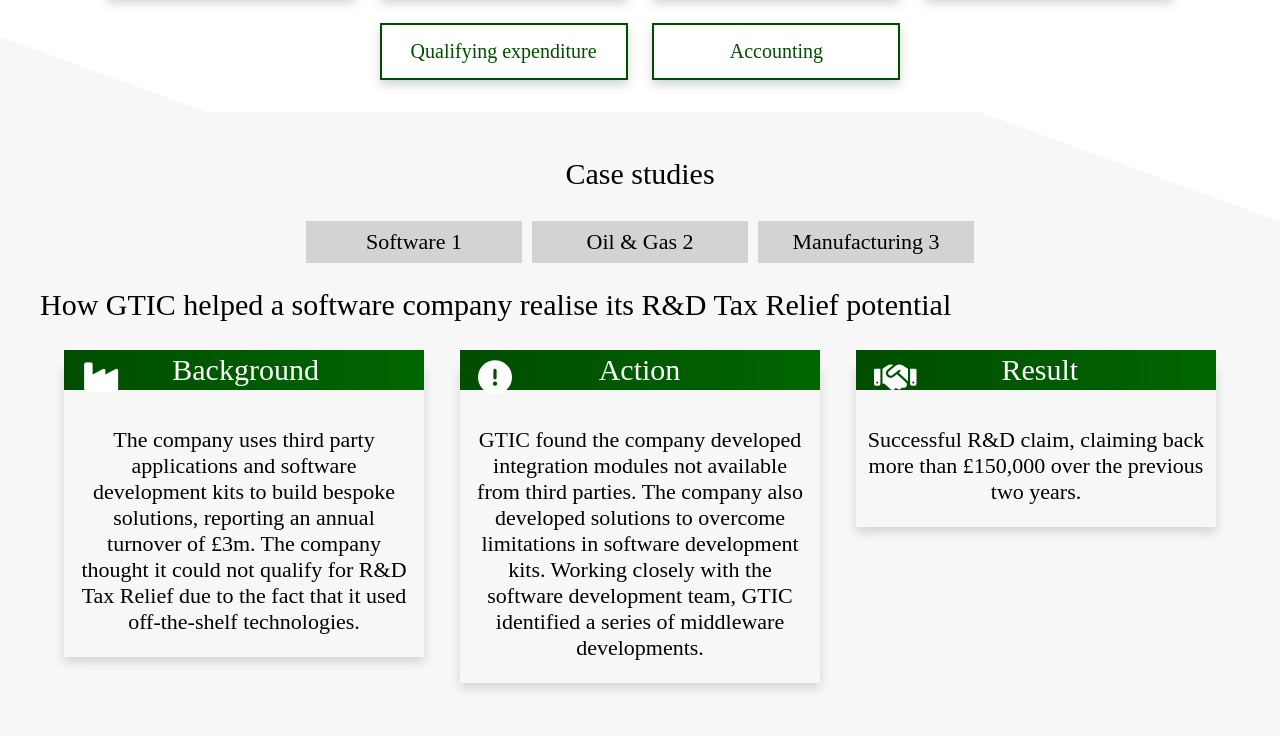
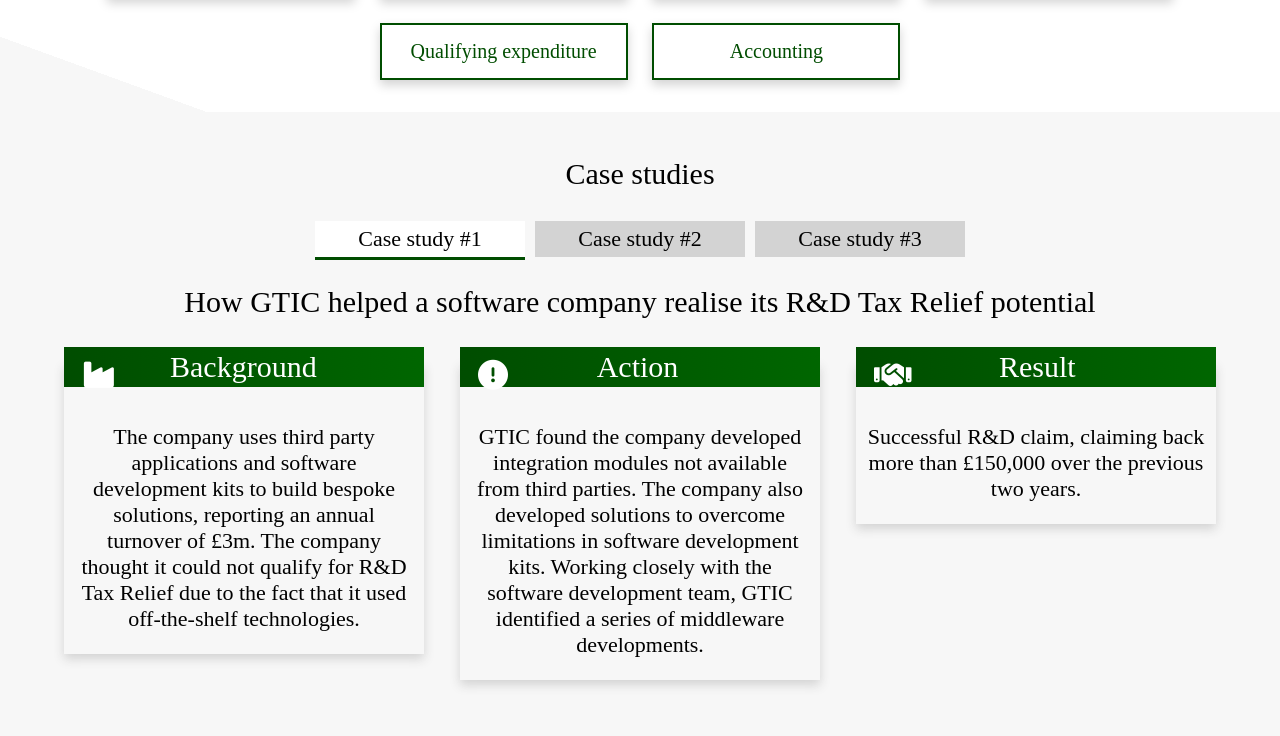
Before and after one commit to samalty/gtic-website, a React (Create React App) app: page /insights in a window 1280 px wide. Shown: the part 971-1707 px from the top of the page. Built offline with nearby package versions, Linux system fonts and the light colour scheme; a web font is replaced by a local one; what google-maps-react would draw is missing.

Commit message:
Fixed insight page tabs issue and updated calculator styles.

```diff
--- a/src/components/Calculator.js
+++ b/src/components/Calculator.js
@@ -122,7 +122,7 @@
         return (
             <div className="calc-container">
                 <div className="calc-intro">
-                    <h2>R&D Tax Calculator</h2>
+                    <h2>R&D Tax Calculator</h2><i class="fas fa-calculator"></i>
                     <p>Try out our calculator to estimate the Corporation Tax savings that your company could make from a successful R&D Tax Relief claim.</p>
                 </div>
                 <button onClick={this.displayCalculator} className={ this.state.calcDisplay ? "invisible" : "intro-btn" }><span>Get started</span></button>
@@ -135,7 +135,6 @@
                         <Tab className={ this.state.SME ? "inactive-tab" : "active-tab" }
                             onClick={this.toggleLC}>Large company</Tab>
                     </TabList>
-                    <br></br>
                     <TabPanel className="tab-panel">
                         <form className="calculator-form" onSubmit={this.handleSMECalculation}>
                             <p>Is your company making a profit or a loss?</p>
--- a/src/components/Insights.js
+++ b/src/components/Insights.js
@@ -7,6 +7,15 @@
 import Footer from './Footer';
 
 class Insights extends Component {
+    constructor(props){
+        super(props)
+        this.state = {
+            caseStudy: 1
+        }
+    }
+    toggleTab = (item) => {
+        this.setState({ caseStudy: item.id });
+    }
     render() {
         return (
             <div className="background">
@@ -60,19 +69,19 @@
                             <h2>Case studies</h2>
                             <Tabs className="tabs">
                                 <TabList className="tablist">
-                                    {CaseStudiesData.map((item, index) => {
+                                    {CaseStudiesData.map((item) => {
                                         return (
-                                            <Tab onClick={this.activeTab} className="inactive-tab">{item.industry} {item.id}</Tab>
+                                            <Tab key={item.id} onClick={this.toggleTab.bind(this,item)} className={ this.state.caseStudy === item.id ? "active-tab" : "inactive-tab" }>{item.title}</Tab>
                                         )
                                     })}
                                 </TabList>
-                                {CaseStudiesData.map((item, index) => {
+                                {CaseStudiesData.map((item) => {
                                     return (
-                                        <TabPanel className="tab-panel">
+                                        <TabPanel className="tab-panel" key={item.id}>
                                             <h2>{item.intro}</h2>
                                             <div className="case-study-info">
                                                 <div className="info-header">
-                                                    <i class="fas fa-industry"></i>
+                                                    <i className="fas fa-industry"></i>
                                                     <h2>Background</h2>
                                                 </div>
                                                 <div className="info-body">
@@ -81,7 +90,7 @@
                                             </div>
                                             <div className="case-study-info">
                                                 <div className="info-header">
-                                                    <i class="fas fa-exclamation-circle"></i>
+                                                    <i className="fas fa-exclamation-circle"></i>
                                                     <h2>Action</h2>
                                                 </div>
                                                 <div className="info-body">
@@ -90,7 +99,7 @@
                                             </div>
                                             <div className="case-study-info">
                                                 <div className="info-header">
-                                                    <i class="fas fa-handshake"></i>
+                                                    <i className="fas fa-handshake"></i>
                                                     <h2>Result</h2>
                                                 </div>
                                                 <div className="info-body">
--- a/src/components/data/CaseStudiesData.js
+++ b/src/components/data/CaseStudiesData.js
@@ -1,6 +1,7 @@
 export const CaseStudiesData = [
     {
-        id: '1',
+        id: 1,
+        title: 'Case study #1',
         industry: 'Software',
         turnover: '£3 million',
         employees: '10-50',
@@ -14,7 +15,8 @@
         result: `Successful R&D claim, claiming back more than £150,000 over the previous two years.`
     },
     {
-        id: '2',
+        id: 2,
+        title: 'Case study #2',
         industry: 'Oil & Gas',
         turnover: '£2.5 million',
         employees: '10-50',
@@ -27,7 +29,8 @@
         result: `Successful R&D claim, claiming back £200,000 over two years.`
     },
     {
-        id: '3',
+        id: 3,
+        title: 'Case study #3',
         industry: 'Manufacturing',
         turnover: '£5 million',
         employees: '51-100',
--- a/src/components/styles/Calculator.scss
+++ b/src/components/styles/Calculator.scss
@@ -11,7 +11,17 @@
         max-width: 1000px;
         h2{
             color: #004d00;
-            text-shadow: 1px 1px 1px rgb(0, 0, 0);
+            font-weight: 600;
+            display: inline-block;
+        }
+        .fas{
+            color: #004d00;
+            display: inline-block;
+            font-size: 28px;
+            margin-left: 10px;
+        }
+        p{
+            margin-top: -5px;
         }
     }
     .intro-btn{
@@ -55,11 +65,12 @@
 .calculator-form{
     box-sizing: border-box;
     margin: 0px auto;
-    padding: 0px 10px;
+    padding: 5px 10px;
     .radio{
         display: flex;
         justify-content: center;
         align-items: center;
+        margin-top: -25px;
         .custom-radio{
             width: 25px;
             height: 25px;
--- a/src/components/styles/Insights.scss
+++ b/src/components/styles/Insights.scss
@@ -69,6 +69,7 @@
                 padding: 15px 20px;
                 margin-top: 0px;
                 height: 100%;
+                min-height: 130px;
                 background-color: rgba(102, 102, 102, 0.5);
                 transition: 1s;
                 @media screen and (min-width: 500px) {
@@ -137,7 +138,7 @@
     }
     .case-studies{
         @media screen and (min-width: 600px) {
-            background: linear-gradient(20deg, #f7f7f7 90%, 0%, #ffffff 10%);
+            background-color: #f7f7f7;
         }
         .case-studies-container{
             text-align: center;
@@ -155,7 +156,6 @@
                     .inactive-tab{
                         display: inline-block;
                         list-style: none;
-                        border: 3px solid #d3d3d3;
                         background-color: #d3d3d3;
                         margin: 5px 5px 0px 5px;
                         padding: 5px;
@@ -175,7 +175,6 @@
                 }
                 .tab-panel{
                     h2{
-                        text-align: left;
                         font-weight: 500;
                     }
                     .case-study-info{
@@ -198,8 +197,16 @@
                                 color: #ffffff;
                                 display: inline;
                                 float: left;
-                                margin-top: 8px;
-                                margin-left: 15px;
+                                margin-top: 7px;
+                                margin-left: 10px;
+                                font-size: 24px;
+                                @media screen and (min-width: 700px) {
+                                    margin-left: 15px;
+                                    font-size: 30px;
+                                }
+                                @media screen and (min-width: 1000px) {
+                                    margin-top: 10px;
+                                }
                             }
                             h2{
                                 color: #ffffff;
```
